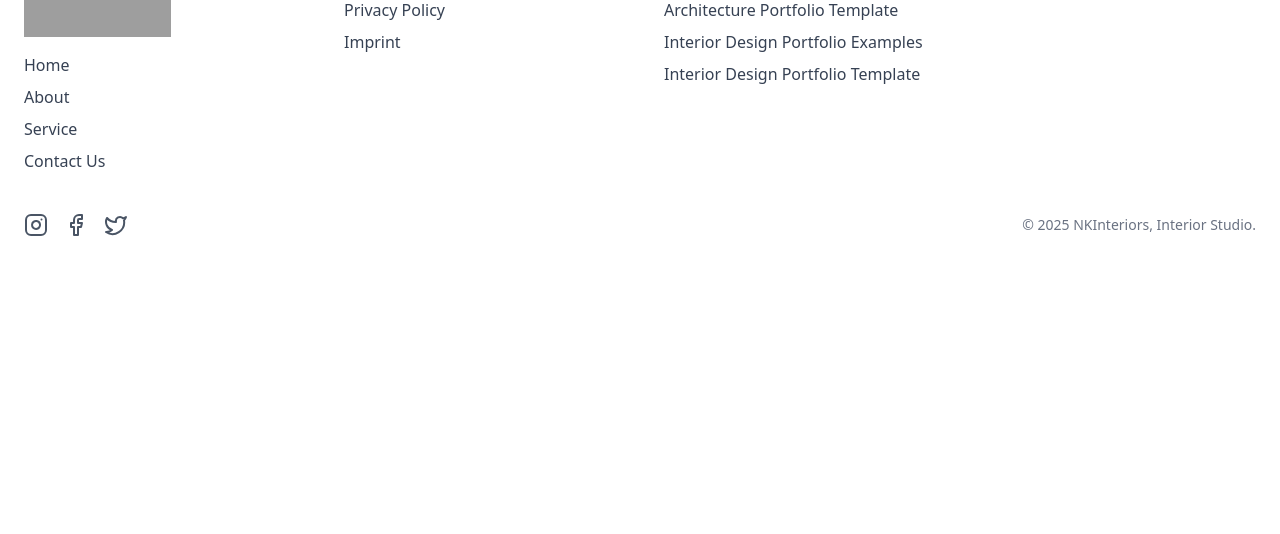
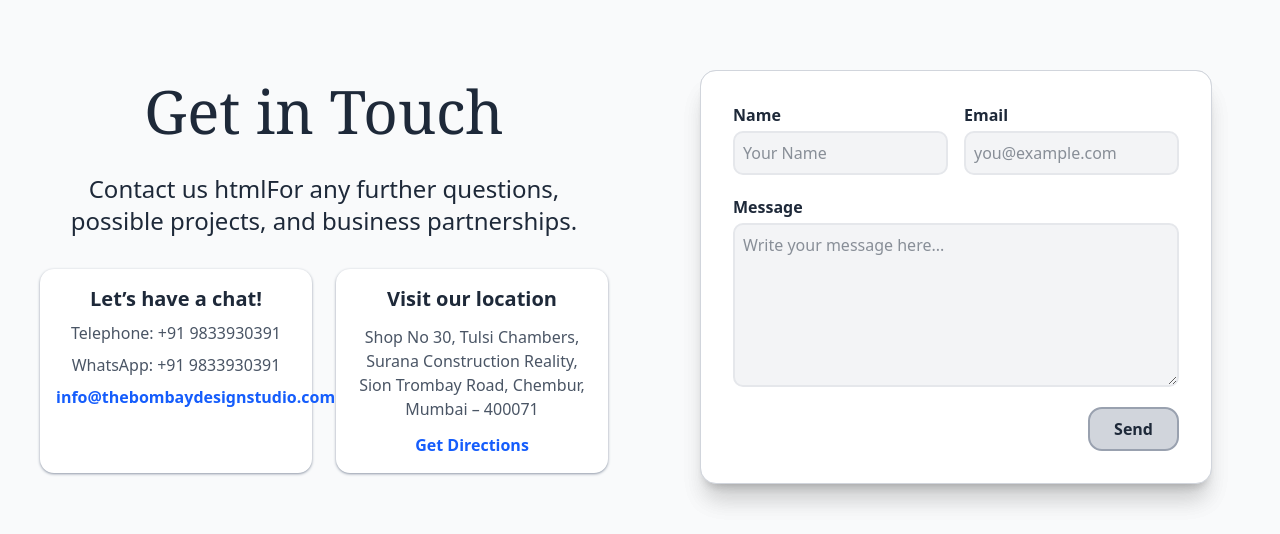
Before and after one commit to rushikesh-2104/nkinterior, a Next.js app: page / in a window 1280 px wide. Shown: the part 975-1509 px from the top of the page. Before the commit the page ends 1260 px from the top, so only its background shows below. Built offline with nearby package versions, Linux system fonts and the light colour scheme; grey boxes are pictures that could not be loaded.

Commit message:
contactus done

```diff
--- /dev/null
+++ b/app/components/Contactus.tsx
@@ -0,0 +1,79 @@
+import React from 'react'
+
+const Contactus = () => {
+  return (
+    <div>
+      <div className="min-h-screen w-full grid grid-cols-1 lg:grid-cols-2 gap-8 px-6 py-12 bg-gray-50 text-gray-800">
+
+  <div className="flex flex-col items-center justify-center gap-8 text-center px-4">
+    <h1 className="text-5xl md:text-6xl font-serif">Get in Touch</h1>
+    <p className="text-lg md:text-2xl font-medium max-w-2xl">
+      Contact us htmlFor any further questions, possible projects, and business partnerships.
+    </p>
+
+    <div className="grid grid-cols-1 sm:grid-cols-2 gap-6 w-full max-w-3xl">
+
+      <div className="flex flex-col gap-2 p-4 rounded-xl shadow-sm shadow-gray-400 bg-white hover:shadow-md transition duration-300">
+        <h3 className="text-xl font-semibold">Let’s have a chat!</h3>
+        <p className="text-gray-600">Telephone: <span className="font-medium">+91 9833930391</span></p>
+        <p className="text-gray-600">WhatsApp: <span className="font-medium">+91 9833930391</span></p>
+        <p className="font-semibold text-blue-600">info@thebombaydesignstudio.com</p>
+      </div>
+
+
+      <div className="flex flex-col gap-3 p-4 rounded-xl shadow-sm shadow-gray-400 bg-white hover:shadow-md transition duration-300">
+        <h3 className="text-xl font-semibold">Visit our location</h3>
+        <p className="text-gray-600">
+          Shop No 30, Tulsi Chambers, Surana Construction Reality,<br />
+          Sion Trombay Road, Chembur, Mumbai – 400071
+        </p>
+        <a href="#" className="font-semibold text-blue-600 hover:underline">Get Directions</a>
+      </div>
+    </div>
+  </div>
+
+
+  <div className="flex items-center justify-center">
+    <div className="relative w-full max-w-lg group">
+
+      <div className="absolute inset-0 bg-gray-200 border border-gray-300 shadow-xl rounded-2xl transform group-hover:-rotate-6 transition duration-500"></div>
+
+
+      <div className="relative bg-white border border-gray-300 shadow-xl rounded-2xl p-6 sm:p-8">
+        <form className="flex flex-col gap-5">
+          <div className="grid grid-cols-1 sm:grid-cols-2 gap-4">
+            <div className="flex flex-col gap-1">
+              <label htmlFor="name" className="font-semibold">Name</label>
+              <input type="text" id="name" placeholder="Your Name"
+                     className="p-2 border-2 border-gray-200 bg-gray-100 rounded-lg focus:outline-none focus:ring-2 focus:ring-blue-400 transition duration-300" />
+            </div>
+            <div className="flex flex-col gap-1">
+              <label htmlFor="email" className="font-semibold">Email</label>
+              <input type="email" id="email" placeholder="you@example.com"
+                     className="p-2 border-2 border-gray-200 bg-gray-100 rounded-lg focus:outline-none focus:ring-2 focus:ring-blue-400 transition duration-300" />
+            </div>
+          </div>
+
+          <div className="flex flex-col gap-1">
+            <label htmlFor="message" className="font-semibold">Message</label>
+            <textarea id="message" rows={6} placeholder="Write your message here..."
+                      className="p-2 border-2 border-gray-200 bg-gray-100 rounded-lg focus:outline-none focus:ring-2 focus:ring-blue-400 transition duration-300"></textarea>
+          </div>
+
+          <div className="flex justify-end">
+            <button type="submit"
+                    className="px-6 py-2 bg-gray-300 border-2 border-gray-400 rounded-xl font-semibold hover:bg-gray-400 hover:border-gray-500 hover:scale-105 transition duration-300">
+              Send
+            </button>
+          </div>
+        </form>
+      </div>
+    </div>
+  </div>
+</div>
+
+    </div>
+  )
+}
+
+export default Contactus
--- a/app/page.tsx
+++ b/app/page.tsx
@@ -2,15 +2,15 @@
 import Hero from './components/Hero'
 import About from './components/About'
 import Footer from './components/Footer'
+import Contactus from './components/Contactus'
 
 const page = () => {
   return (
     <div>
-      <Hero/>
-      <About/>
-      <Footer/>
-
-
+      <Hero />
+      <About />
+      <Contactus />
+      <Footer />
     </div>
   )
 }
```
